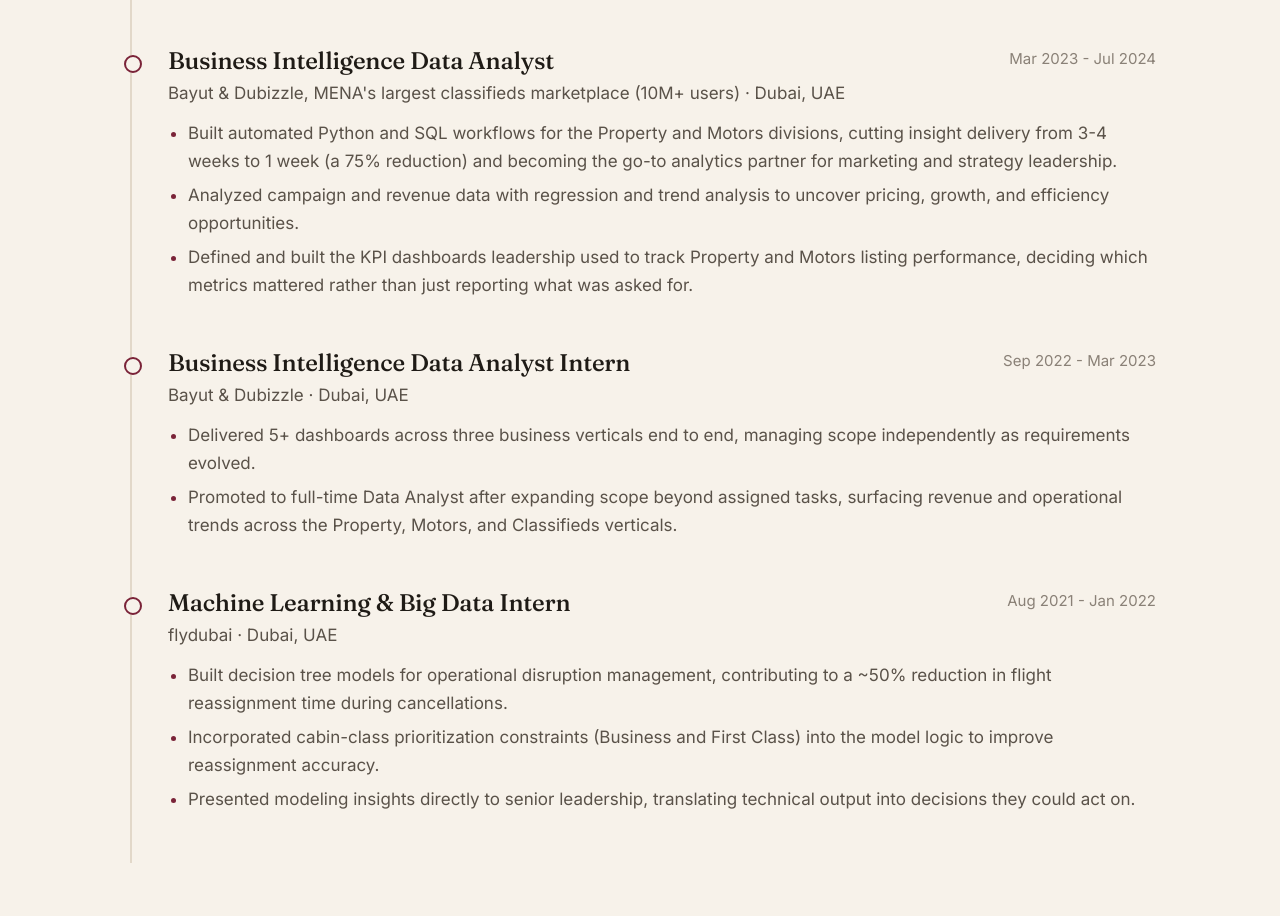
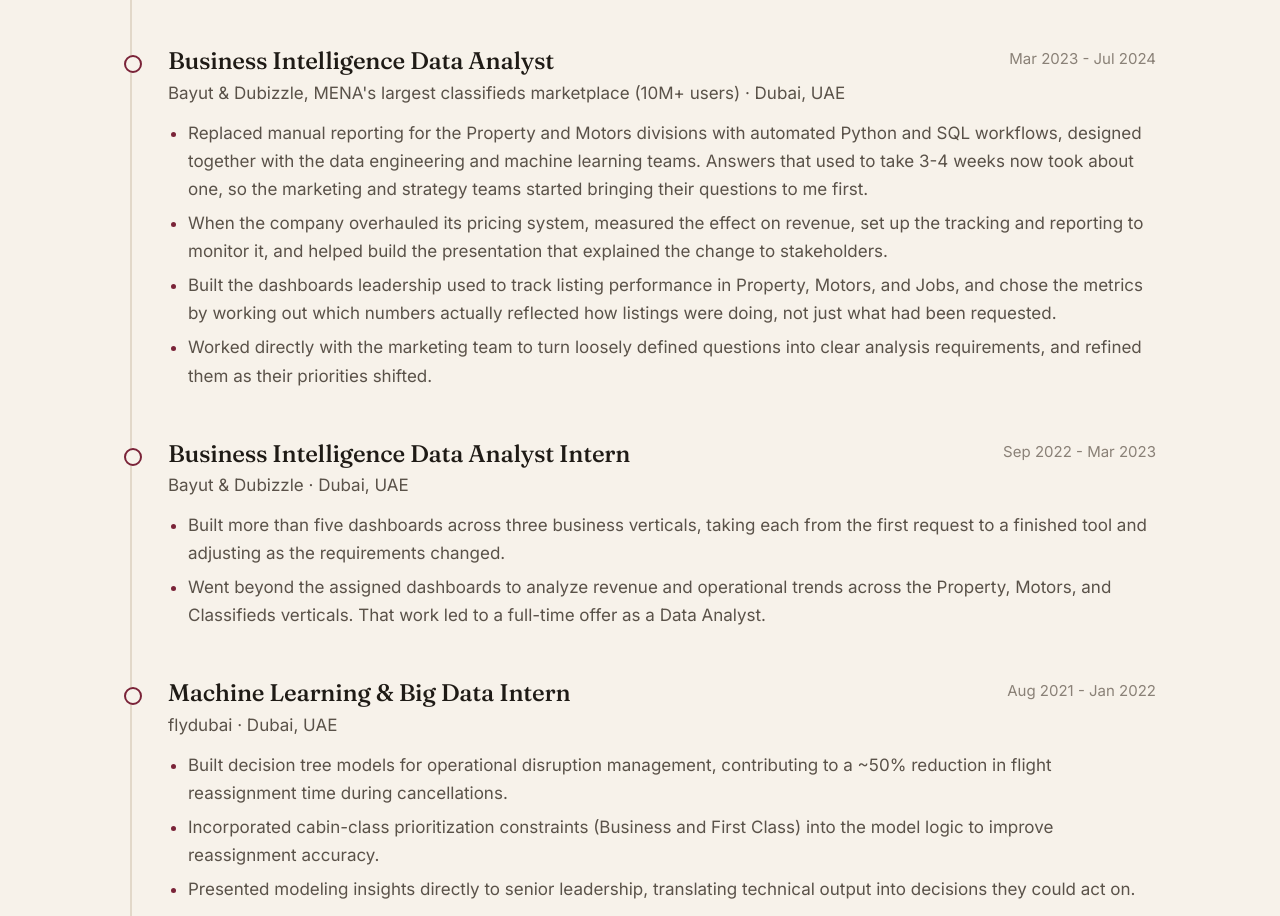
Before and after one commit to SmrithiChembath/smrithichembath.github.io, a plain HTML site: page index.html in a window 1280 px wide. Shown: the part 3063-3979 px from the top of the page. Drawn offline with Linux system fonts and the light colour scheme.

Commit message:
Add Jobs vertical to dashboards bullet

```diff
--- a/index.html
+++ b/index.html
@@ -347,17 +347,18 @@
         <div class="job-head"><h3>Business Intelligence Data Analyst</h3><span class="when">Mar 2023 - Jul 2024</span></div>
         <div class="org">Bayut & Dubizzle, MENA's largest classifieds marketplace (10M+ users) · Dubai, UAE</div>
         <ul>
-          <li>Built automated Python and SQL workflows for the Property and Motors divisions, cutting insight delivery from 3-4 weeks to 1 week (a 75% reduction) and becoming the go-to analytics partner for marketing and strategy leadership.</li>
-          <li>Analyzed campaign and revenue data with regression and trend analysis to uncover pricing, growth, and efficiency opportunities.</li>
-          <li>Defined and built the KPI dashboards leadership used to track Property and Motors listing performance, deciding which metrics mattered rather than just reporting what was asked for.</li>
+          <li>Replaced manual reporting for the Property and Motors divisions with automated Python and SQL workflows, designed together with the data engineering and machine learning teams. Answers that used to take 3-4 weeks now took about one, so the marketing and strategy teams started bringing their questions to me first.</li>
+          <li>When the company overhauled its pricing system, measured the effect on revenue, set up the tracking and reporting to monitor it, and helped build the presentation that explained the change to stakeholders.</li>
+          <li>Built the dashboards leadership used to track listing performance in Property, Motors, and Jobs, and chose the metrics by working out which numbers actually reflected how listings were doing, not just what had been requested.</li>
+          <li>Worked directly with the marketing team to turn loosely defined questions into clear analysis requirements, and refined them as their priorities shifted.</li>
         </ul>
       </div>
       <div class="job">
         <div class="job-head"><h3>Business Intelligence Data Analyst Intern</h3><span class="when">Sep 2022 - Mar 2023</span></div>
         <div class="org">Bayut & Dubizzle · Dubai, UAE</div>
         <ul>
-          <li>Delivered 5+ dashboards across three business verticals end to end, managing scope independently as requirements evolved.</li>
-          <li>Promoted to full-time Data Analyst after expanding scope beyond assigned tasks, surfacing revenue and operational trends across the Property, Motors, and Classifieds verticals.</li>
+          <li>Built more than five dashboards across three business verticals, taking each from the first request to a finished tool and adjusting as the requirements changed.</li>
+          <li>Went beyond the assigned dashboards to analyze revenue and operational trends across the Property, Motors, and Classifieds verticals. That work led to a full-time offer as a Data Analyst.</li>
         </ul>
       </div>
       <div class="job">
```
